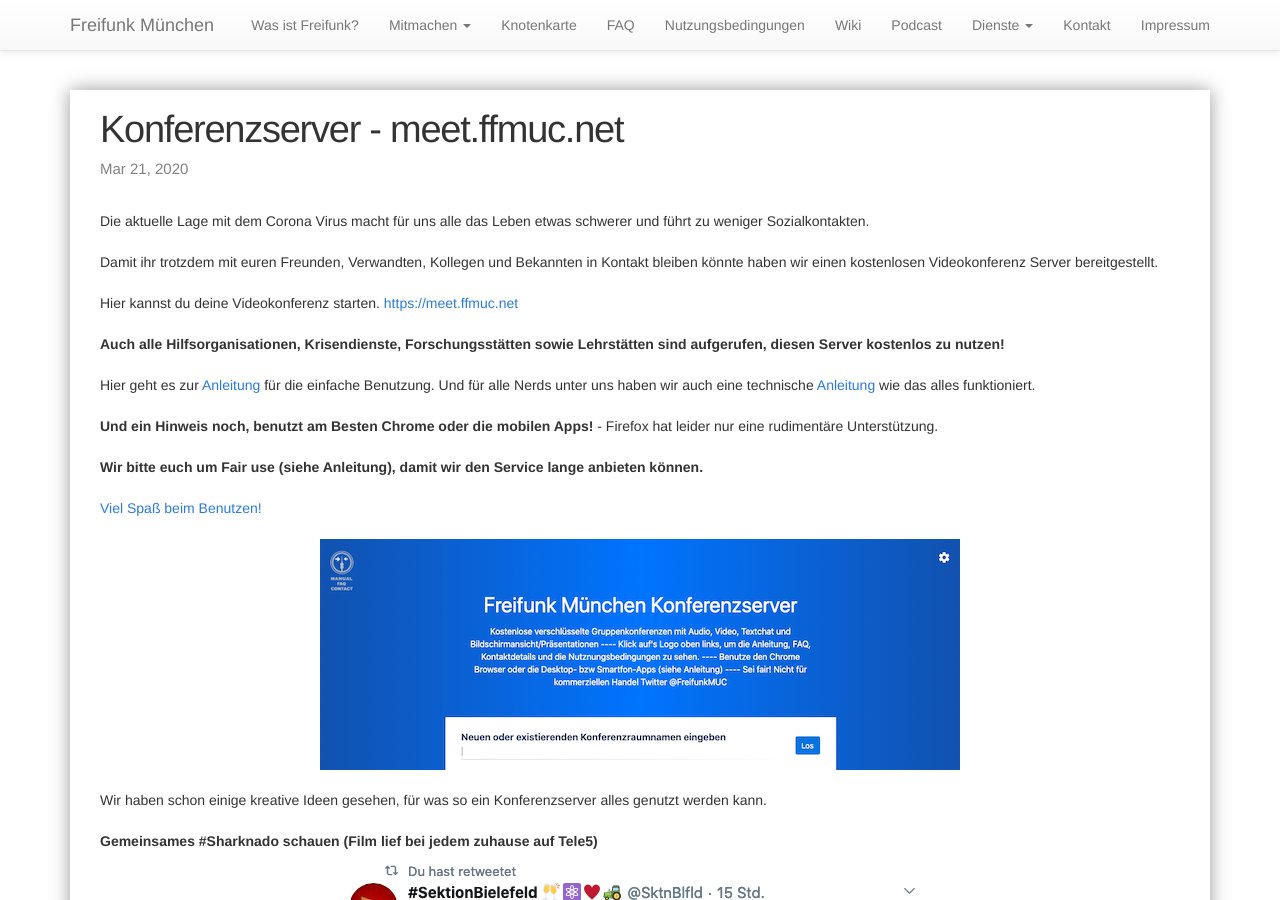
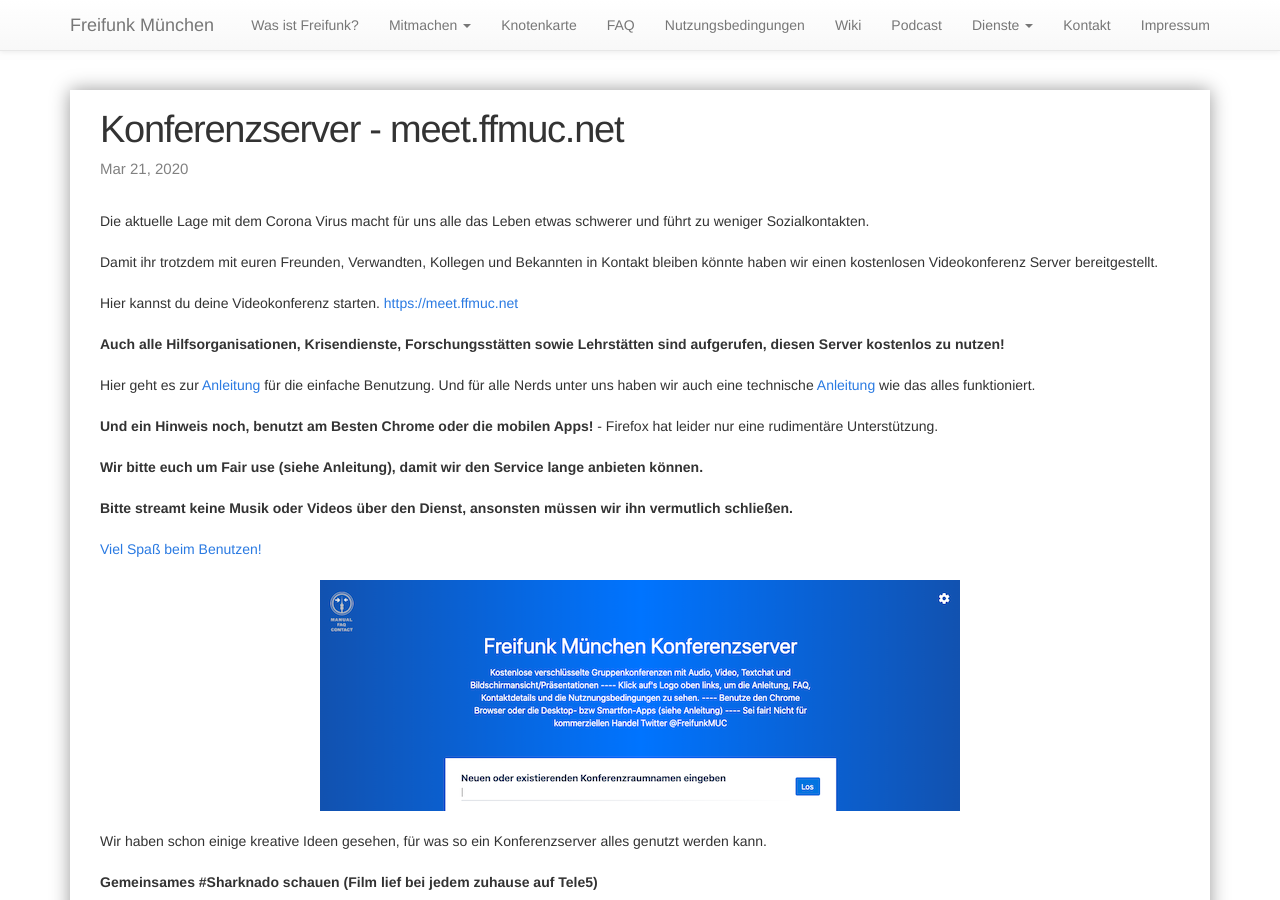
Before and after one commit to freifunkMUC/freifunkmuc.github.io, a Jekyll site: the page built from _posts/2020-03-21-meet.markdown, in a window 1280 px wide and 900 px high. Built offline with Jekyll 4.4.1, drawn with Linux system fonts in a browser that asks for light colours.

Commit message:
Update 2020-03-21-meet.markdown

```diff
--- a/_posts/2020-03-21-meet.markdown
+++ b/_posts/2020-03-21-meet.markdown
@@ -19,6 +19,8 @@ Hier geht es zur [Anleitung](https://ffmuc.net/wiki/doku.php?id=knb:meet) für d
 
 **Wir bitte euch um Fair use (siehe Anleitung), damit wir den Service lange anbieten können.**
 
+**Bitte streamt keine Musik oder Videos über den Dienst, ansonsten müssen wir ihn vermutlich schließen.**
+
 [Viel Spaß beim Benutzen!](https://meet.ffmuc.net)
 
 [![Konferenz System](/assets/meet-2020.png)](https://meet.ffmuc.net)
```
